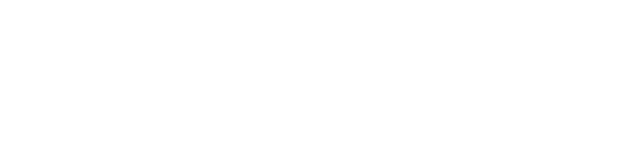
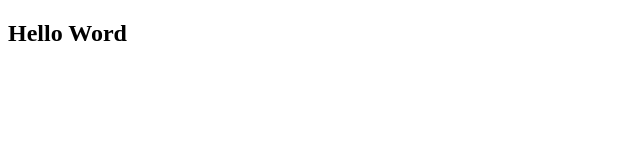
Before and after one commit to delora765/repo, a plain HTML site: page index.html in a window 1280 px wide. Shown: the whole page, without its empty margins (0-640 px from the left). Drawn offline with Linux system fonts and the light colour scheme.

Commit message:
add new updated

```diff
--- a/index.html
+++ b/index.html
@@ -2,10 +2,12 @@
 <html lang="en">
 <head>
     <meta charset="UTF-8">
-    <meta name="viewport" content="width=device-width, initial-scale=1.0">
+    <meta name="viewport" content="width=<>, initial-scale=1.0">
     <title>Document</title>
 </head>
 <body>
-
+   <section>
+    <h1>Hello Word</h1>
+   </section>
 </body>
 </html>
```
